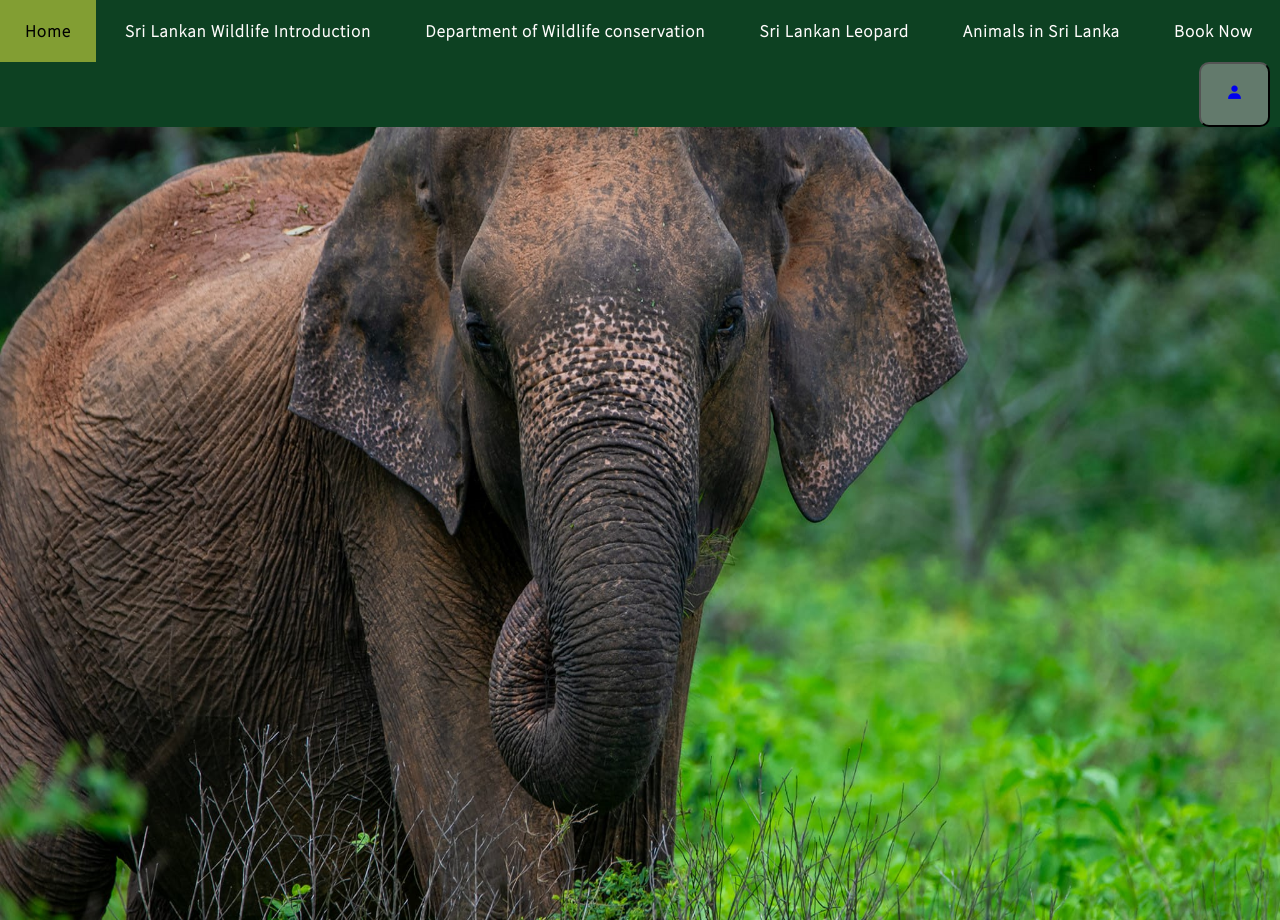
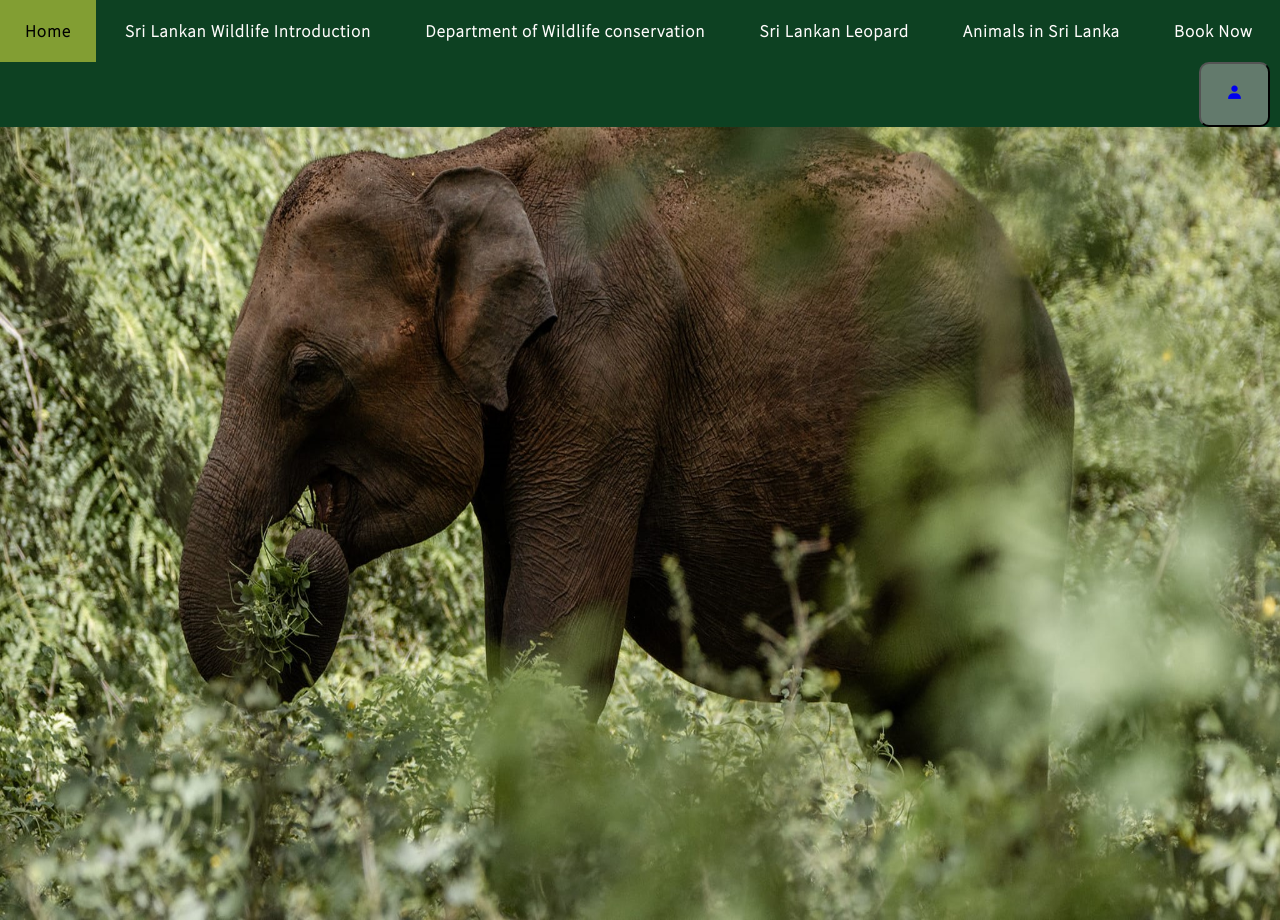
Before and after one commit to Ruchira-kavi21/WDOS02_website, a plain HTML site: page yala.html in a window 1280 px wide. Shown: the top 920 px of the page. Drawn offline with nearby package versions, Linux system fonts and the light colour scheme.

Commit message:
Update yala.html

```diff
--- a/yala.html
+++ b/yala.html
@@ -29,7 +29,7 @@
     <main class="blog">
         <!-- main img section -->
         <div class="main_img">
-            <img id="mainImg" src="images/wilpattu_park_main.jpg" alt="yala_national_park_main_img">
+            <img id="mainImg" src="images/yala_main.jpg" alt="yala_national_park_main_img">
             <h1 class="main_img_heading" id="main_head"> </h1>
         </div>
         <!-- intro section -->
```
